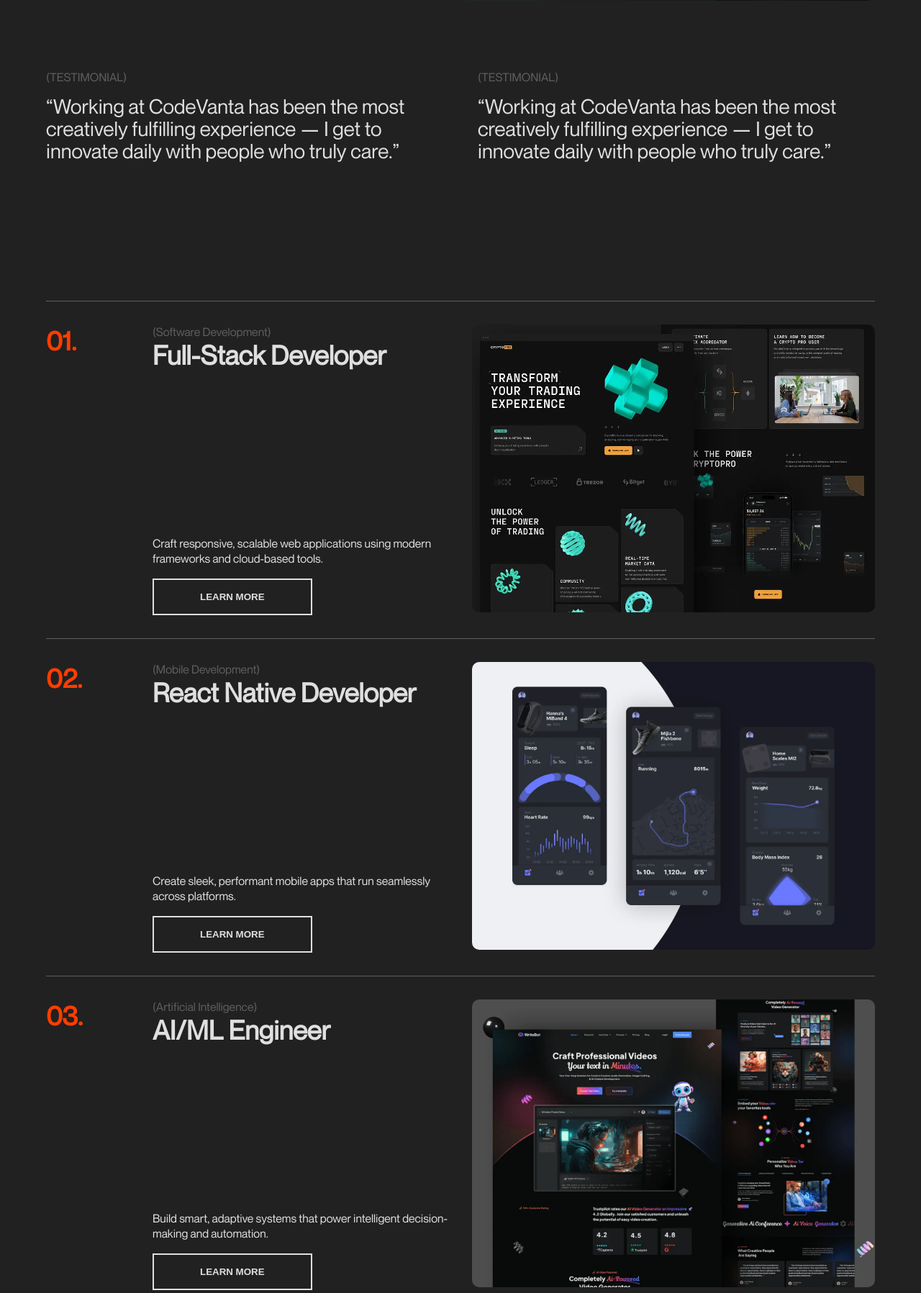
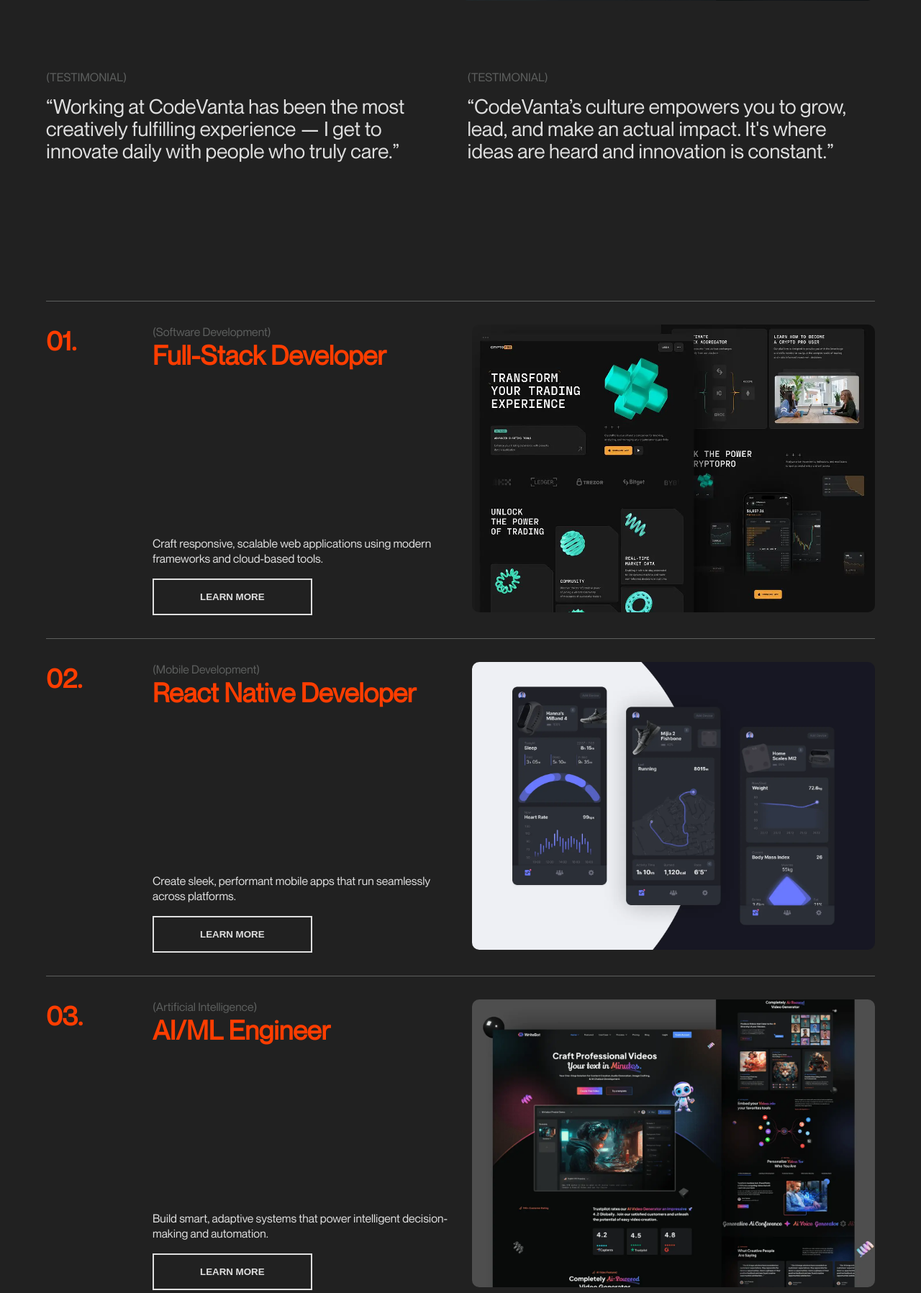
Before and after one commit to CodeVanta-AWS/codevanta-aws, a PHP site: page /about.php in a window 1280 px wide. Shown: the part 2120-3917 px from the top of the page at 72% size. Run offline with PHP 8.4, Linux system fonts and the light colour scheme; the visitor is signed in with stand-in values (Sample User, id 1).

Commit message:
Modify footer and other frontend stuff

```diff
--- a/about.php
+++ b/about.php
@@ -49,17 +49,16 @@
                             <a href="contact.php" class="orange"><button class="button-orange-outline ml-t">Apply Now</button></a>
                         </div>
                     </div>
+                </div>
 
-
-                </div>
-                <div class="mxl-t lg-div">
+                <div class="mxl-t lg-div-rev">
                     <div>
                         <span class="small-header">(TESTIMONIAL)</span>
                         <h4 class="ms-t">“Working at CodeVanta has been the most creatively fulfilling experience — I get to innovate daily with people who truly care.”</h4>
                     </div>
-                    <div class="mm-t lg-nm">
+                    <div class="mm-t lg-nm md-nm">
                         <span class="small-header">(TESTIMONIAL)</span>
-                        <h4 class="ms-t">“Working at CodeVanta has been the most creatively fulfilling experience — I get to innovate daily with people who truly care.”</h4>
+                        <h4 class="ms-t">“CodeVanta’s culture empowers you to grow, lead, and make an actual impact. It's where ideas are heard and innovation is constant.”</h4>
                     </div>
                 </div>
 
@@ -73,7 +72,7 @@
                     <div class="col-span-3 lg-flex">
                         <div>
                             <span class="small-header"> (Software Development) </span>
-                            <h3>Full-Stack Developer</h3>
+                            <span><h3>Full-Stack Developer</h3></span>
                         </div>
                         <div class="mxl-t">
                             <p>Craft responsive, scalable web applications using modern frameworks and cloud-based tools.</p>
@@ -91,7 +90,7 @@
                     <div class="col-span-3 lg-flex">
                         <div>
                             <span class="small-header"> (Mobile Development) </span>
-                            <h3>React Native Developer</h3>
+                            <span><h3>React Native Developer</h3></span>
                         </div>
                         <div class="mxl-t">
                             <p>Create sleek, performant mobile apps that run seamlessly across platforms.</p>
@@ -109,7 +108,7 @@
                     <div class="col-span-3 lg-flex">
                         <div>
                             <span class="small-header">(Artificial Intelligence)</span>
-                            <h3>AI/ML Engineer</h3>
+                            <span><h3>AI/ML Engineer</h3></span>
                         </div>
 
                         <div class="mxl-t">
@@ -128,7 +127,7 @@
                     <div class="col-span-3 lg-flex">
                         <div>
                             <span class="small-header">(UI/UX Designer)</span>
-                            <h3>Product & Design</h3>
+                            <span><h3>Product & Design</h3></span>
                         </div>
 
                         <div class="mxl-t">
@@ -143,12 +142,12 @@
             </section>
 
             <section class="about-last about-last-flex">
-                <div class="l-w-50 lg-flex">
-                    <h4 class="mxl-b">At CodeVanta, we’re not just creating digital products — we’re building a future where innovation is inclusive, impactful, and human-centered. <span>What sets us apart is our commitment to projects that spark real change</span> — from sustainable tech to accessible digital experiences.</h4>
-                    <p class="gray mxl-t">Our team thrives in a culture of collaboration, growth, and purpose, where every line of code contributes to something greater. Join us in shaping a smarter, more connected world — one breakthrough at a time.</p>
-                </div>
                 <div class="l-w-50">
                     <img src="src/assets/images/about/about-last.webp"class="image mm-t mm-b nr lg-nm">
+                </div>
+                <div class="l-w-50 lg-flex about-last-p">
+                    <h4 class="mxl-b md-70-a">At CodeVanta, we’re not just creating digital products — we’re building a future where innovation is inclusive, impactful, and human-centered. <span>What sets us apart is our commitment to projects that spark real change</span> — from sustainable tech to accessible digital experiences.</h4>
+                    <p class="gray mxl-t md-70-a">Our team thrives in a culture of collaboration, growth, and purpose, where every line of code contributes to something greater. Join us in shaping a smarter, more connected world — one breakthrough at a time.</p>
                 </div>
             </section>
         </div>
--- a/analytics-info.php
+++ b/analytics-info.php
@@ -7,7 +7,7 @@
     $sort_order = isset($_GET['order']) ? $_GET['order'] : 'asc';
 
     $analytics_page = isset($_GET['analytics_page']) && is_numeric($_GET['analytics_page']) && $_GET['analytics_page'] > 0 ? (int)$_GET['analytics_page'] : 1;
-    $results_per_page = 5;
+    $results_per_page = 10;
     $start_from = ($analytics_page - 1) * $results_per_page;
 
 
--- a/footer.php
+++ b/footer.php
@@ -8,12 +8,12 @@
 <body>
     <footer class="footer container">
         <div class="footer-top">
-            <h3 class="w-80">We’d love to hear from you. Connect with CodeVanta and let’s build something great together. <span>Your next big idea starts here.</span></h3>
-            <a href="contact.php" class="orange"><button class="button-orange-outline ml-t w-100 md-nm">GET IN TOUCH</button></a>
+            <h3 class="md-70">We’d love to hear from you. Connect with CodeVanta and let’s build something great together. <span>Your next big idea starts here.</span></h3>
+            <a href="contact.php" class="orange"><button class="button-orange-outline ml-t lg-nm">GET IN TOUCH</button></a>
         </div>
         <div class="footer-btm">
             <p>careers@codevanta.com<br>+63 992 135 6232</p>
-            <p>work@codevanta.com<br>+63 923 446 7899</p>
+            <p class="p-end">work@codevanta.com<br>+63 923 446 7899</p>
             <p><a href="https://www.facebook.com/">Facebook</a> | <a href="https://www.instagram.com/">Instragram</a> | <a href="https://x.com/">X</a></p>
             <div class="back-top">
                 <p>BACK TO TOP</p>
--- a/inquiries-info.php
+++ b/inquiries-info.php
@@ -2,7 +2,7 @@
     include './database.php';
 
     $inquiry_page = isset($_GET['inquiry_page']) && is_numeric($_GET['inquiry_page']) && $_GET['inquiry_page'] > 0 ? (int)$_GET['inquiry_page'] : 1;
-    $results_per_page = 3;
+    $results_per_page = 10;
     $start_from = ($inquiry_page - 1) * $results_per_page;
 
     $sql = "SELECT * FROM inquiries ORDER BY created_at DESC LIMIT $start_from, $results_per_page";
@@ -32,7 +32,7 @@
 
     <main>
         <section>
-            <h2>Audit Log Info</h2>
+            <h2>Inquiries Info</h2>
             <table border="1">
                 <tr>
                     <th>Name</th>
--- a/login.php
+++ b/login.php
@@ -82,9 +82,9 @@ function get_location($ip) {
         <main>
             <section class="hero hero-login">
                 <div class="hero-contact-left">
-                    <h1 class="ms-b lg-80">Let’s Talk Tech, Ideas, and Possibilities</h1>
+                    <h1 class="ms-b lg-80">Innovators, Developers, and Dreamers</h1>
                     <hr class="w-50">
-                    <p class="ms-t md-50">Have a project in mind or a question to ask? Whether it’s about collaboration, careers, or custom solutions — we’re here to listen and help. Reach out to CodeVanta and let’s start building something impactful together.</p>
+                    <p class="ms-t md-50">Have an idea, project, or passion for tech? At CodeVanta, we’re here to support your journey — from inspiration to execution. Log in and let’s grow together.</p>
                 </div>
                 <div class="hero-login-right w-50 mxl-t">
                     <?php if (!empty($message)) echo "<p>$message</p>"; ?>
--- a/src/assets/styles/about.css
+++ b/src/assets/styles/about.css
@@ -5,6 +5,28 @@
     border-top: solid 1px var(--color-gray);
     display: grid;
     grid-template-columns: repeat(4, 1fr);
+}
+
+.lg-block {
+    display: none;
+}
+
+.about-last-flex {
+    display: flex;
+    flex-direction: column-reverse;
+    gap: 2rem;
+}
+
+@media (min-width: 640px){
+    .about-center {
+        display: flex;
+        justify-content: center;
+    }
+
+    .lg-div-rev {
+        display: flex;
+        gap: 3rem;
+    }
 }
 
 
@@ -22,9 +44,11 @@
     }
 
     .about-last-flex {
-        display: flex;
+        flex-direction: row;
         gap: 4rem;
     }
+
+
 
     .about-top {
         display: flex;
--- a/src/assets/styles/global.css
+++ b/src/assets/styles/global.css
@@ -585,7 +583,7 @@ textarea:focus {
     padding: 2rem;
   }
 
-  .about-section, .about-position, .about-last, .contact-about, .contact-container, .hero-contact, .career-container {
+  .about-section, .about-position, .about-last, .contact-about, .contact-container, .hero-contact, .career-container, .contact-footer-container {
     padding: 4rem 2rem;
   }
 
@@ -656,7 +655,7 @@ textarea:focus {
     padding: 4rem;
   }
 
-  .about-section, .about-position, .about-last, .contact-about, .contact-container {
+  .about-section, .about-position, .about-last, .contact-about, .contact-container, .contact-footer-container {
     padding: 6rem 4rem;
   }
 
```
Also changed, not shown: other parts of src/assets/styles/global.css (+20 -10 lines), contact.php (+16 -4 lines).
